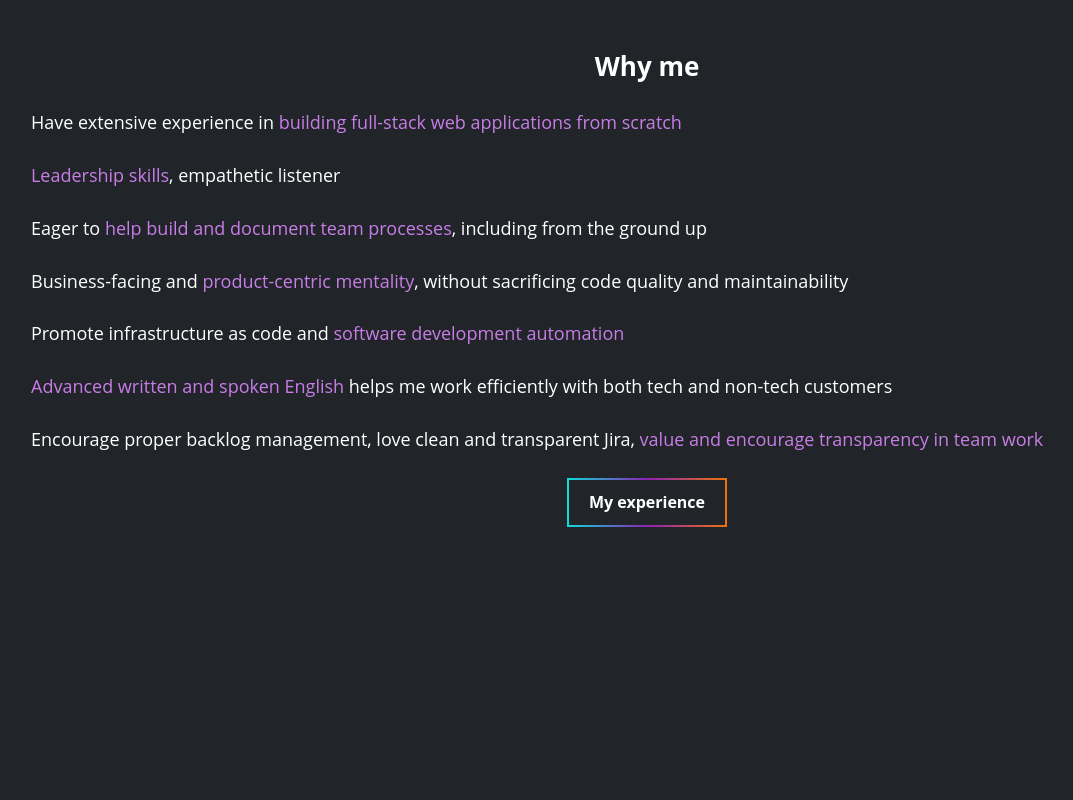
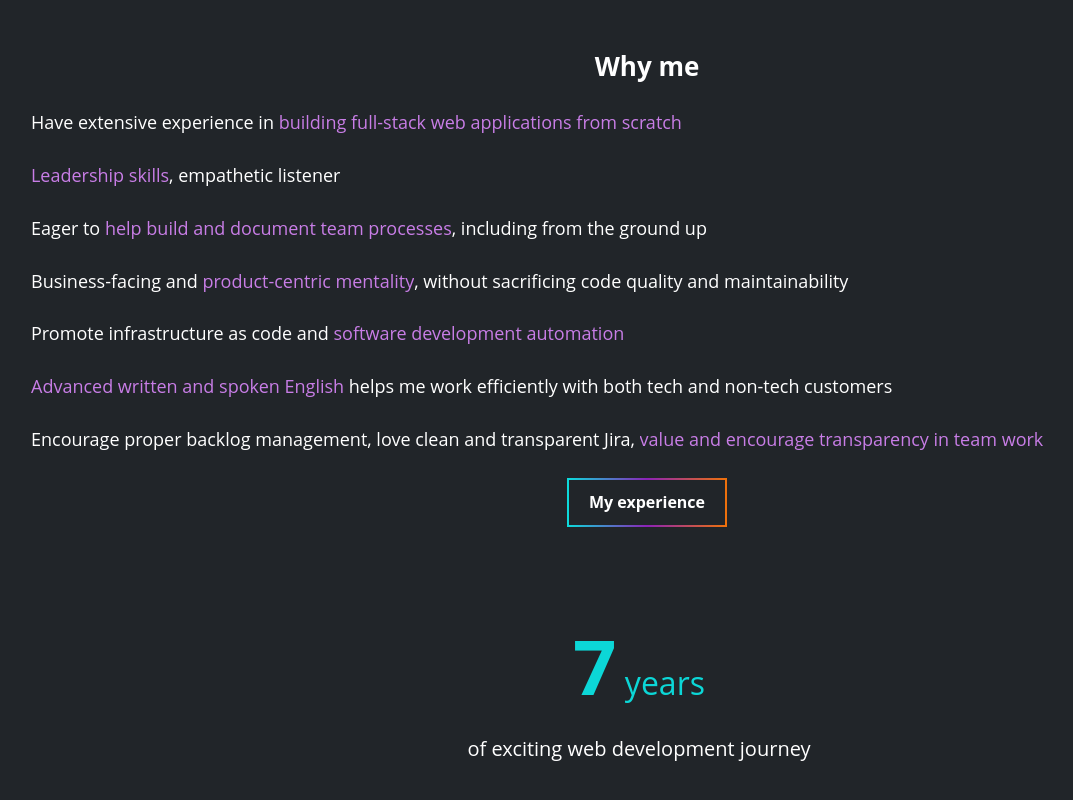
Before and after one commit to ikushlianski/ilya-online-personal-brand, a Next.js app: page / in a window 1280 px wide. Shown: the part 1616-2416 px from the top of the page, without its empty margins (1-1074 px from the left). Before the commit the page ends 2223 px from the top, so only its background shows below. Built offline with nearby package versions, Linux system fonts and the light colour scheme.

Commit message:
added MyExperience component

```diff
--- a/src/app/pages/frontPage/FrontPage.tsx
+++ b/src/app/pages/frontPage/FrontPage.tsx
@@ -8,6 +8,7 @@ import {
   InterestingProject
 } from '@pages/frontPage/intrestingProgect/InterestingProject';
 import {WhyMe} from '@pages/frontPage/whyMe/WhyMe';
+import {MyExperience} from '@pages/frontPage/myExperience/MyExperience';
 
 export const FrontPage = () => {
 
@@ -19,5 +20,6 @@ export const FrontPage = () => {
       <NewApportunities isLookingForJob={true}/>
       <InterestingProject/>
       <WhyMe/>
+      <MyExperience/>
     </Container>
 )}
--- /dev/null
+++ b/src/app/pages/frontPage/myExperience/MyExperience.tsx
@@ -0,0 +1,15 @@
+import {Flex, Title, Text, Stack, Highlight} from '@mantine/core';
+
+export const MyExperience = () => {
+  return (
+    <Stack align="center" gap="xs" style={(theme) => ({marginBottom : theme.spacing.xl})}>
+      <Highlight highlight={'7'} style={(theme) => ({'font-size' : '32px', 'color' : theme.colors.myGreenColor[7]})} highlightStyles={(theme) => ({backgroundColor: theme.colors.myGreenColor[7],
+        fontWeight: 700,
+        fontSize: 76,
+        WebkitBackgroundClip: 'text',
+        WebkitTextFillColor: 'transparent'})}>7 years</Highlight>
+      <Text size='xl'>of exciting web development journey</Text>
+
+    </Stack>
+  )
+}
```
